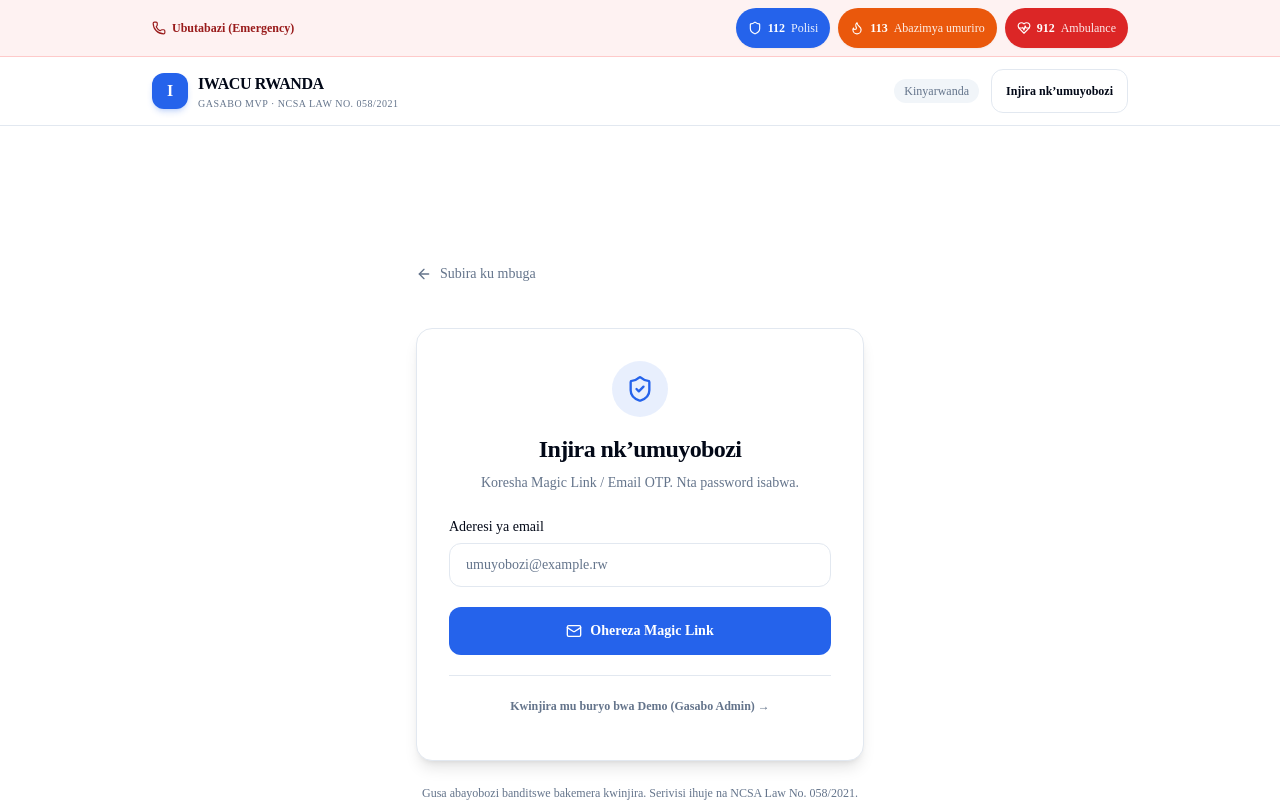
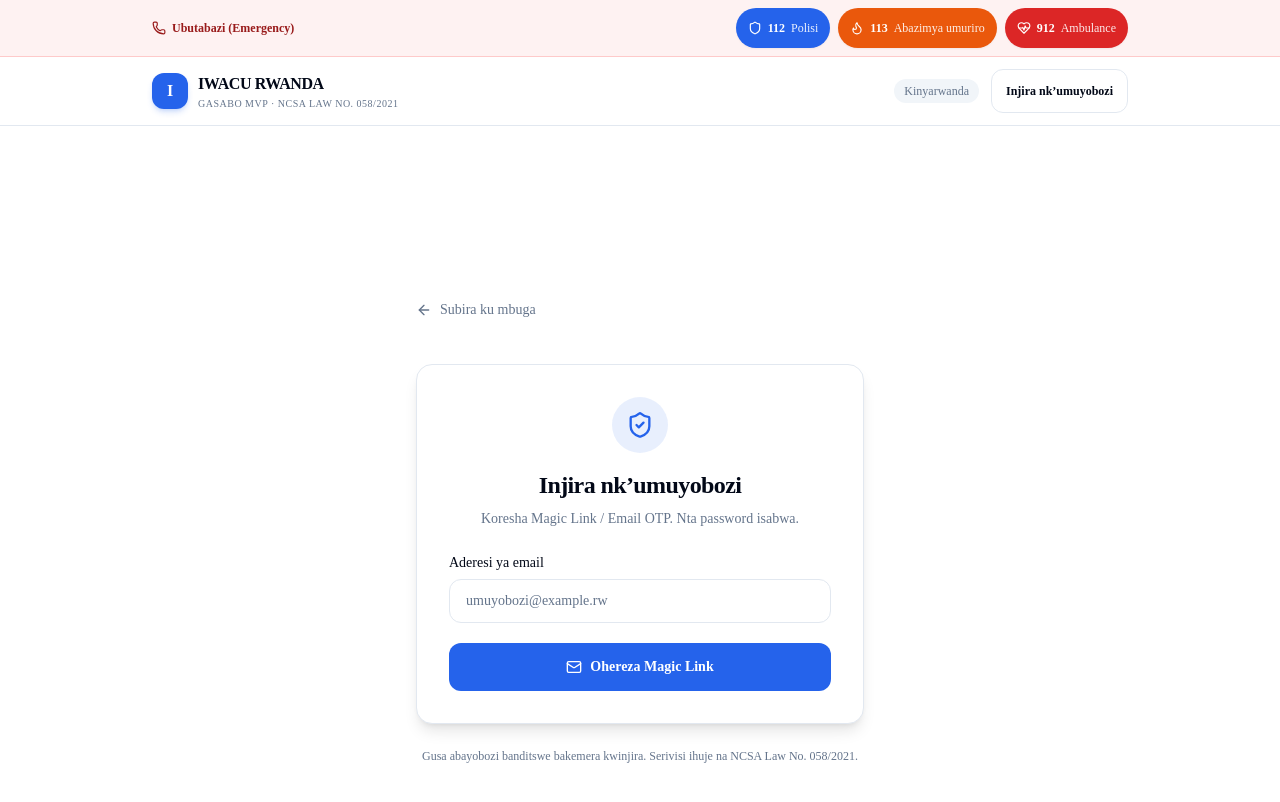
Before and after one commit to eddyizere24-collab/Iwacu-rwanda-2, a Next.js app: page /admin/login in a window 1280 px wide. Shown: the top 802 px of the page. Built offline with nearby package versions, Linux system fonts and the light colour scheme.

Commit message:
Replace outdated src/app/admin/login/page.tsx with latest source version

```diff
--- a/src/app/admin/login/page.tsx
+++ b/src/app/admin/login/page.tsx
@@ -158,16 +158,6 @@ export default function AdminLoginPage() {
                   </>
                 )}
               </button>
-
-              <div className="pt-2 text-center border-t border-border mt-4">
-                <button
-                  type="button"
-                  onClick={() => router.push("/admin/dashboard")}
-                  className="inline-flex min-h-[44px] items-center justify-center text-xs font-semibold text-muted-foreground hover:text-foreground hover:underline"
-                >
-                  Kwinjira mu buryo bwa Demo (Gasabo Admin) →
-                </button>
-              </div>
             </form>
           )}
         </div>
```
